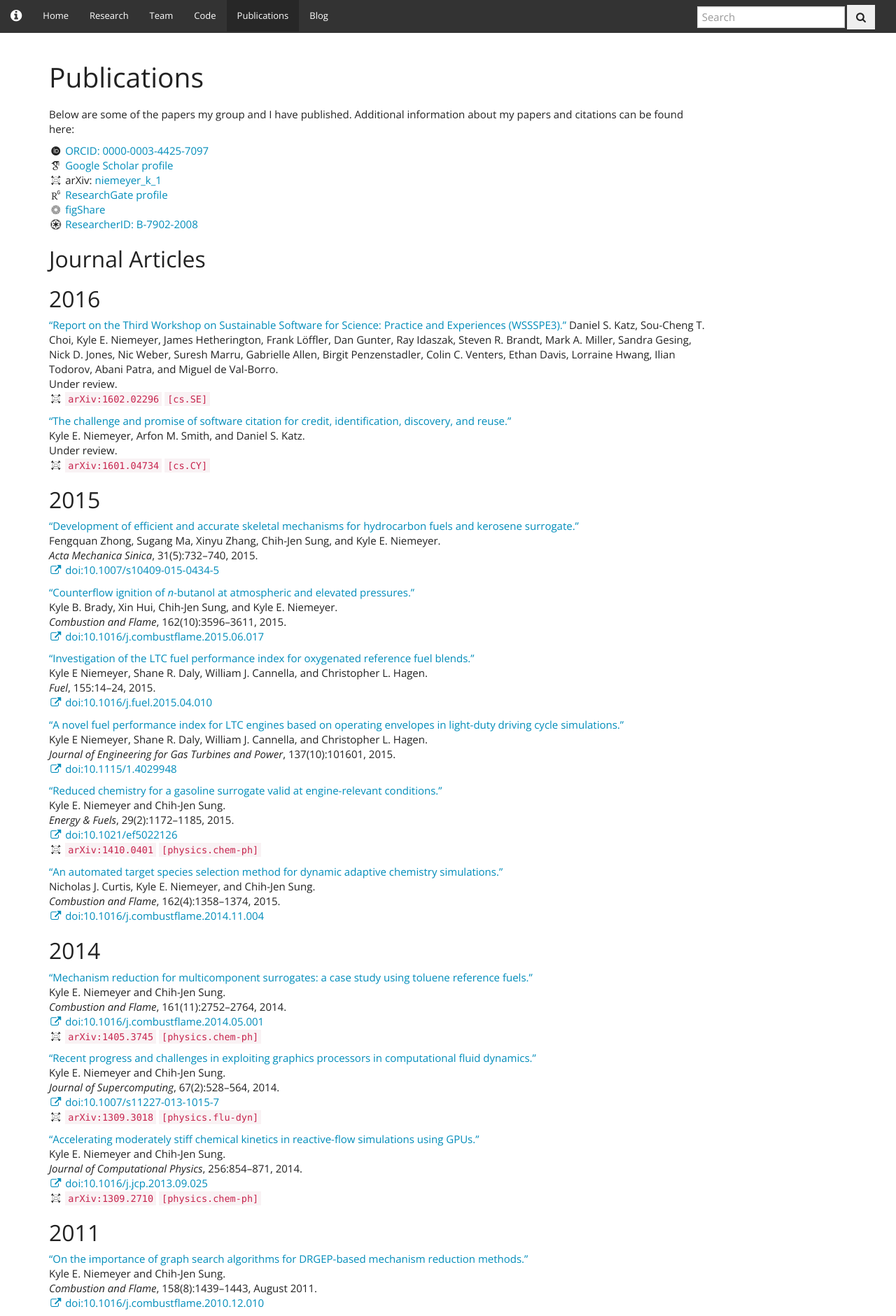
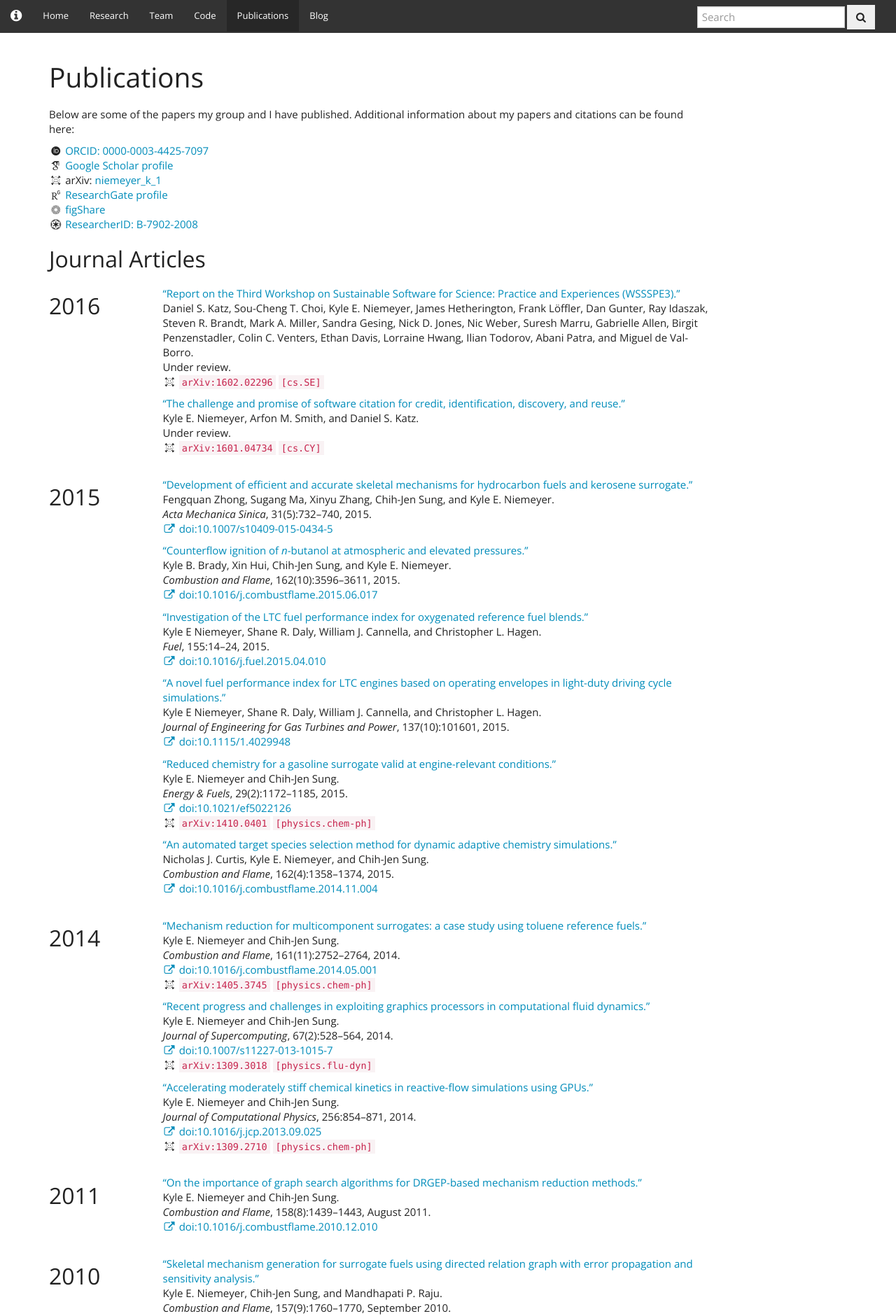
Before and after one commit to kyleniemeyer/kyleniemeyer.com, a Jekyll site: the page built from pubs/index.markdown, in a window 1280 px wide. Shown: the top 1880 px of the page at 70% size. Built offline with Jekyll 4.4.1, drawn with Linux system fonts in a browser that asks for light colours; nearby versions of some CDN libraries; some web fonts are replaced; comment, search, counter and statistics services are not loaded.

Commit message:
reformatted years in publications page

```diff
--- a/pubs/index.markdown
+++ b/pubs/index.markdown
@@ -16,8 +16,13 @@ Below are some of the papers my group and I have published. Additional informati
 
 ## Journal Articles ##
 
-<div class="section">
-## 2016 ##
+<div class="row">
+<div class="col-md-2">
+
+## 2016
+
+</div> <!-- END col-md-2-->
+<div class="col-md-10">
 
 ["Report on the Third Workshop on Sustainable Software for Science: Practice and Experiences (WSSSPE3)."](/pubs/paper-wssspe3-report/)
 Daniel S. Katz, Sou-Cheng T. Choi, Kyle E. Niemeyer, James Hetherington, Frank Löffler, Dan Gunter, Ray Idaszak, Steven R. Brandt, Mark A. Miller, Sandra Gesing, Nick D. Jones, Nic Weber, Suresh Marru, Gabrielle Allen, Birgit Penzenstadler, Colin C. Venters, Ethan Davis, Lorraine Hwang, Ilian Todorov, Abani Patra, and Miguel de Val-Borro.
@@ -29,10 +34,16 @@ Kyle E. Niemeyer, Arfon M. Smith, and Daniel S. Katz.
 Under review.
 <i class="ai ai-arxiv fa-fw"></i> [`arXiv:1601.04734`](http://arxiv.org/abs/1601.04734) `[cs.CY]`
 
-</div>
+</div> <!-- END col-md-10-->
+</div> <!-- END row-->
 
-<div class="section">
-## 2015 ##
+<div class="row">
+<div class="col-md-2">
+
+## 2015
+
+</div> <!-- END col-md-2-->
+<div class="col-md-10">
 
 [“Development of efficient and accurate skeletal mechanisms for hydrocarbon fuels and kerosene surrogate.”](/pubs/paper-zhong-kerosene/)
 Fengquan Zhong, Sugang Ma, Xinyu Zhang, Chih-Jen Sung, and Kyle E. Niemeyer.
@@ -65,10 +76,16 @@ Nicholas J. Curtis, Kyle E. Niemeyer, and Chih-Jen Sung.
 *Combustion and Flame*, 162(4):1358--1374, 2015.
 [{% icon fa-external-link fa-fw %} doi:10.1016/j.combustflame.2014.11.004](http://dx.doi.org/10.1016/j.combustflame.2014.11.004)
 
-</div>
+</div> <!-- END col-md-10-->
+</div> <!-- END row-->
 
-<div class="section">
-## 2014 ##
+<div class="row">
+<div class="col-md-2">
+
+## 2014
+
+</div> <!-- END col-md-2-->
+<div class="col-md-10">
 
 [“Mechanism reduction for multicomponent surrogates: a case study using toluene reference fuels.”](/pubs/paper-multicomponent-reduction/)
 Kyle E. Niemeyer and Chih-Jen Sung.
@@ -88,30 +105,48 @@ Kyle E. Niemeyer and Chih-Jen Sung.
 [{% icon fa-external-link fa-fw %} doi:10.1016/j.jcp.2013.09.025](http://dx.doi.org/10.1016/j.jcp.2013.09.025)
 <i class="ai ai-arxiv fa-fw"></i> [`arXiv:1309.2710`](http://arxiv.org/abs/1309.2710) `[physics.chem-ph]`
 
-</div>
+</div> <!-- END col-md-10-->
+</div> <!-- END row-->
 
-<div class="section">
-## 2011 ##
+<div class="row">
+<div class="col-md-2">
+
+## 2011
+
+</div> <!-- END col-md-2-->
+<div class="col-md-10">
 
 [“On the importance of graph search algorithms for DRGEP-based mechanism reduction methods.”](/pubs/paper-graph-search-DRGEP/)
 Kyle E. Niemeyer and Chih-Jen Sung.
 *Combustion and Flame*, 158(8):1439--1443, August 2011.
 [{% icon fa-external-link fa-fw %} doi:10.1016/j.combustflame.2010.12.010](http://dx.doi.org/10.1016/j.combustflame.2010.12.010)
 
-</div>
+</div> <!-- END col-md-10-->
+</div> <!-- END row-->
 
-<div class="section">
-# 2010 #
+<div class="row">
+<div class="col-md-2">
+
+## 2010
+
+</div> <!-- END col-md-2-->
+<div class="col-md-10">
 
 [“Skeletal mechanism generation for surrogate fuels using directed relation graph with error propagation and sensitivity analysis.”](/pubs/paper-DRGEPSA/)
 Kyle E. Niemeyer, Chih-Jen Sung, and Mandhapati P. Raju.
 *Combustion and Flame*, 157(9):1760--1770, September 2010.
 [{% icon fa-external-link fa-fw %} doi:10.1016/j.combustflame.2009.12.022](http://dx.doi.org/10.1016/j.combustflame.2009.12.022)
 
-</div>
+</div> <!-- END col-md-10-->
+</div> <!-- END row-->
 
-<div class="section">
-# 2009 #
+<div class="row">
+<div class="col-md-2">
+
+## 2009
+
+</div> <!-- END col-md-2-->
+<div class="col-md-10">
 
 [“Three-dimensional surface texture visualization of bone tissue through epifluorescence-based serial block face imaging.”](/pubs/paper-bone-tissue-viz/)
 C. R. Slyfield Jr., K. E. Niemeyer, E. V. Tkachenko, R. E. Tomlinson, G. G. Steyer, C. G. Patthanacharoenphon, G. J. Kazakia, D. L. Wilson, and C. J. Hernandez.
@@ -122,33 +157,49 @@ C. R. Slyfield Jr., K. E. Niemeyer, E. V. Tkachenko, R. E. Tomlinson, G. G. Stey
 
 ## Book Chapters ##
 
-<div class="section">
+<div class="row">
+<div class="col-md-2">
 
-# 2014 #
+## 2014
+
+</div> <!-- END col-md-2-->
+<div class="col-md-10">
 
 ["GPU-Based Parallel Integration of Large Numbers of Independent ODE Systems.”](/pubs/book-chapter-GPU-ODE/)
 Kyle E. Niemeyer and Chih-Jen Sung.
 In V. Kindratenko (Ed.), *Numerical Computations with GPUs*, Springer International Publishing, Switzerland, Ch. 8, pp. 159--182.
 [{% icon fa-external-link fa-fw %} doi:10.1007/978-3-319-06548-9_8](http://dx.doi.org/10.1007/978-3-319-06548-9_8)
 
-</div>
+</div> <!-- END col-md-10-->
+</div> <!-- END row-->
 
 ## Refereed Conference Papers ##
 
-<div class="section">
-# 2014 #
+<div class="row">
+<div class="col-md-2">
+
+## 2014
+
+</div> <!-- END col-md-2-->
+<div class="col-md-10">
 
 [“A novel fuel performance index for LTC engines based on operating envelopes in light-duty driving cycle simulations.”](/pubs/conf-LTC-index/)
 Kyle E. Niemeyer, Shane R. Daly, William J. Cannella, and Christopher L. Hagen.
 ASME 2014 Internal Combustion Engine Division Fall Technical Conference (ICEF), Columbus, IN, USA. 19--22 October 2014.
 [{% icon fa-external-link fa-fw %} doi:10.1115/ICEF2014-5478](http://dx.doi.org/10.1115/ICEF2014-5478)
 
-</div>
+</div> <!-- END col-md-10-->
+</div> <!-- END row-->
 
 ## Conference Papers / Presentations ##
 
-<div class="section">
-# 2016 #
+<div class="row">
+<div class="col-md-2">
+
+## 2016
+
+</div> <!-- END col-md-2-->
+<div class="col-md-10">
 
 ["An autoignition performance comparison of chemical kinetics models for *n*-heptane"](/pubs/conf-nheptane-model-perf/)
 Kyle E. Niemeyer.
@@ -156,10 +207,16 @@ Spring 2016 Meeting of the Western States Section of the Combustion Institute, S
 [{% icon fa-external-link fa-fw %} doi:10.6084/m9.figshare.3120724.v1](https://dx.doi.org/10.6084/m9.figshare.3120724.v1)
 [{% icon fa-slideshare fa-fw %} Presentation](http://www.slideshare.net/kyleniemeyer/an-autoignition-performance-comparison-of-chemical-kinetics-models-for-nheptane)
 
-</div>
+</div> <!-- END col-md-10-->
+</div> <!-- END row-->
 
-<div class="section">
-# 2015 #
+<div class="row">
+<div class="col-md-2">
+
+## 2015
+
+</div> <!-- END col-md-2-->
+<div class="col-md-10">
 
 [“Initial investigation of `pyJac`: an analytical Jacobian generator for chemical kinetics.”](/pubs/conf-pyJac-initial/)
 Kyle E. Niemeyer, Nicholas J. Curtis, and Chih-Jen Sung.
@@ -172,10 +229,16 @@ Kyle E. Niemeyer.
 15th International Conference on Numerical Combustion, Avignon, France. 19--22 April 2015.
 [{% icon fa-slideshare fa-fw %} Presentation](http://www.slideshare.net/kyleniemeyer/icnc15-niemeyer-talk)
 
-</div>
+</div> <!-- END col-md-10-->
+</div> <!-- END row-->
 
-<div class="section">
-# 2014 #
+<div class="row">
+<div class="col-md-2">
+
+## 2014
+
+</div> <!-- END col-md-2-->
+<div class="col-md-10">
 
 [“Faster Kinetics: Accelerate Your Finite-Rate Combustion Simulations with GPUs.”](/pubs/conf-faster-kinetics/)
 Christopher P. Stone and Kyle E. Niemeyer.
@@ -186,10 +249,16 @@ GPU Technology Conference, San Jose, CA, USA. 24--27 March 2014.
 Kyle E. Niemeyer, William J. Cannella, and Christopher L. Hagen.
 Spring 2014 Meeting of the Western States Section of the Combustion Institute, Pasadena, CA, USA. 24--25 March 2014. Paper 14S-20.
 
-</div>
+</div> <!-- END col-md-10-->
+</div> <!-- END row-->
 
-<div class="section">
-# 2013 #
+<div class="row">
+<div class="col-md-2">
+
+## 2013
+
+</div> <!-- END col-md-2-->
+<div class="col-md-10">
 
 [“Reduced mechanisms for gasoline surrogates valid at engine conditions.”](/pubs/conf-reduced-gasoline/)
 Kyle E. Niemeyer and Chih-Jen Sung.
@@ -204,19 +273,31 @@ Kyle E. Niemeyer and Chih-Jen Sung.
 51st AIAA Aerospace Sciences Meeting, Grapevine, TX, USA. 6--10 January 2013.
 [{% icon fa-external-link fa-fw %} doi:10.2514/6.2013-371](http://dx.doi.org/10.2514/6.2013-371)
 
-</div>
+</div> <!-- END col-md-10-->
+</div> <!-- END row-->
 
-<div class="section">
-# 2012 #
+<div class="row">
+<div class="col-md-2">
+
+## 2012
+
+</div> <!-- END col-md-2-->
+<div class="col-md-10">
 
 [“Recent progress and challenges in exploiting graphics processors for aeropropulsion simulations.”](/pubs/conf-recent-progress-GPUs-aero/)
 Kyle E. Niemeyer and Chih-Jen Sung.
 Fourth International Symposium on Jet Propulsion and Power Engineering, Xi’an, China, 10--12 September 2012.
 
-</div>
+</div> <!-- END col-md-10-->
+</div> <!-- END row-->
 
-<div class="section">
-# 2011 #
+<div class="row">
+<div class="col-md-2">
+
+## 2011
+
+</div> <!-- END col-md-2-->
+<div class="col-md-10">
 
 [“Turbulence-chemistry closure method using graphics processing units: a preliminary test.”](/pubs/conf-GPU-prelim/)
 Kyle E. Niemeyer, Chih-Jen Sung, Catalin G. Fotache, and Jeremiah C. Lee.
@@ -231,10 +312,16 @@ Kyle E. Niemeyer and Chih-Jen Sung.
 49th AIAA Aerospace Sciences Meeting, Orlando, FL, USA, 4--7 January 2011.
 [{% icon fa-external-link fa-fw %} doi:10.2514/6.2011-508](http://dx.doi.org/10.2514/6.2011-508)
 
-</div>
+</div> <!-- END col-md-10-->
+</div> <!-- END row-->
 
-<div class="section">
-# 2010 #
+<div class="row">
+<div class="col-md-2">
+
+## 2010
+
+</div> <!-- END col-md-2-->
+<div class="col-md-10">
 
 [“Skeletal mechanism generation of surrogate jet fuels for aero-propulsion modeling.”](/pubs/conf-skeletal-jet-fuels/)
 Chih-Jen Sung and Kyle E. Niemeyer.
@@ -242,10 +329,16 @@ Chih-Jen Sung and Kyle E. Niemeyer.
 _AIP Conference Proceedings_, 1233(1):1412--1417, 2010.
 [{% icon fa-external-link fa-fw %} doi:10.1063/1.3452113](http://dx.doi.org/10.1063/1.3452113)
 
-</div>
+</div> <!-- END col-md-10-->
+</div> <!-- END row-->
 
-<div class="section">
-# 2009 #
+<div class="row">
+<div class="col-md-2">
+
+## 2009
+
+</div> <!-- END col-md-2-->
+<div class="col-md-10">
 
 [“Skeletal mechanism generation of surrogate fuels using directed relation graph with error propagation and sensitivity analysis.”](/pubs/conf-DRGEPSA-AIAA/)
 Kyle E. Niemeyer, Mandhapati P. Raju, and Chih-Jen Sung.
@@ -256,12 +349,18 @@ Kyle E. Niemeyer, Mandhapati P. Raju, and Chih-Jen Sung.
 Kyle E. Niemeyer, Mandhapati P. Raju, and Chih-Jen Sung.
 6th National Combustion Meeting, Ann Arbor, MI, USA, 17--20 May 2009.
 
-</div>
+</div> <!-- END col-md-10-->
+</div> <!-- END row-->
 
 ## Conference Posters ##
 
-<div class="section">
-# 2014 #
+<div class="row">
+<div class="col-md-2">
+
+## 2014
+
+</div> <!-- END col-md-2-->
+<div class="col-md-10">
 
 “Strategies for accelerating combustion simulations with GPUs.”
 Kyle E. Niemeyer and Chih-Jen Sung.
@@ -275,10 +374,16 @@ Kyle E. Niemeyer, Shane Daly, William Cannella, and Christopher L. Hagen.
 4–8 August 2014.
 [{% icon fa-external-link fa-fw %} doi:10.6084/m9.figshare.1128030](http://dx.doi.org/10.6084/m9.figshare.1128030)
 
-</div>
+</div> <!-- END col-md-10-->
+</div> <!-- END row-->
 
-<div class="section">
-# 2013 #
+<div class="row">
+<div class="col-md-2">
+
+## 2013
+
+</div> <!-- END col-md-2-->
+<div class="col-md-10">
 
 “Mechanism reduction strategies for gasoline surrogate fuels”
 Kyle E. Niemeyer and Chih-Jen Sung.
@@ -290,29 +395,44 @@ Kyle E. Niemeyer and Chih-Jen Sung.
 24th International Colloquium on the Dynamics of Explosions and Reactive Systems, Taipei, Taiwan. 28 July--2 August 2013.
 [{% icon fa-file-pdf-o fa-fw %}](/assets/pubs/Niemeyer-Sung-ICDERS-poster-GPU.pdf)
 
-</div>
+</div> <!-- END col-md-10-->
+</div> <!-- END row-->
 
 ## PhD Dissertation ##
 
-<div class="section">
-# 2013 #
+<div class="row">
+<div class="col-md-2">
+
+## 2013
+
+</div> <!-- END col-md-2-->
+<div class="col-md-10">
+
 [_Reducing the Cost of Chemistry in Reactive-Flow Simulations: Novel Mechanism Reduction Strategies and Acceleration via Graphics Processing Units_](/pubs/PhD-dissertation/)
 Kyle E. Niemeyer
 Department of Mechanical and Aerospace Engineering, Case Western Reserve University, Cleveland, Ohio.
 [{% icon fa-external-link fa-fw %}](http://rave.ohiolink.edu/etdc/view?acc_num=case1378393709)
 
-</div>
+</div> <!-- END col-md-10-->
+</div> <!-- END row-->
 
 ## Master's Thesis ##
 
-<div class="section">
-# 2010 #
+<div class="row">
+<div class="col-md-2">
+
+## 2010
+
+</div> <!-- END col-md-2-->
+<div class="col-md-10">
+
 [_Skeletal mechanism generation for surrogate fuels_](/pubs/MS-thesis/)
 Kyle E. Niemeyer
 Department of Mechanical and Aerospace Engineering, Case Western Reserve University, Cleveland, Ohio.
 [{% icon fa-external-link fa-fw %}](http://rave.ohiolink.edu/etdc/view?acc_num=case1259018155)
 
-</div>
+</div> <!-- END col-md-10-->
+</div> <!-- END row-->
 
 -------------------
 **Copyright info:** Follow the DOI link for the official published version of the journal articles. The PDF articles posted are the final, accepted manuscript versions since most publishers do not allow the open release of the official version. If you would like such an official version (as published in the journal) and you do not have access, just [email me](mailto:kyle.niemeyer@oregonstate.edu).
```
